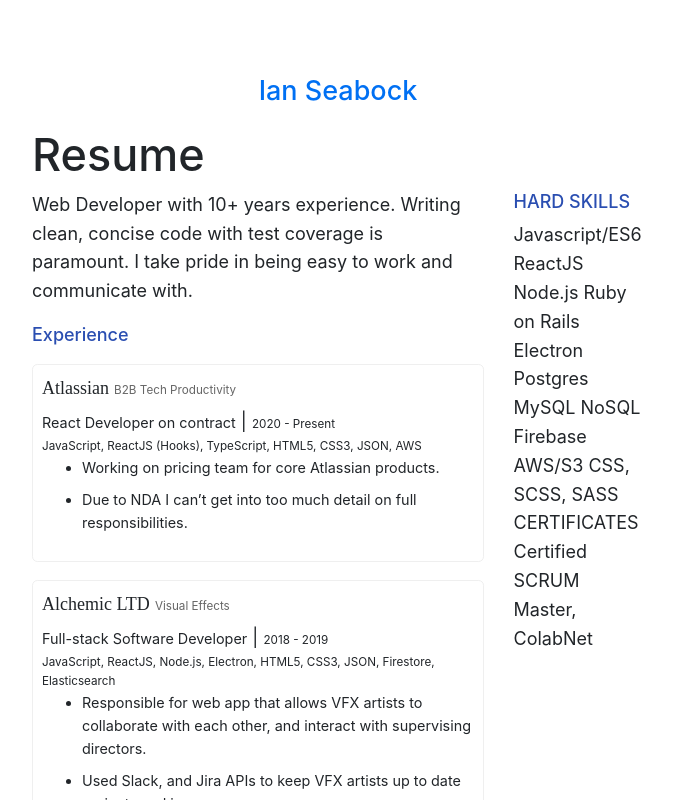
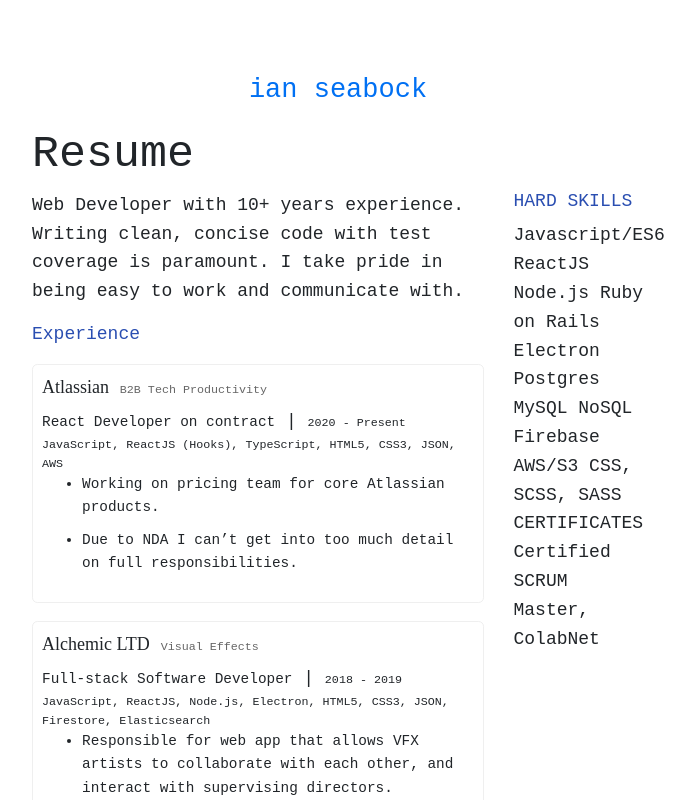
Before and after one commit to iseabock/ianseabock, a Next.js app: page /about/resume in a window 1280 px wide. Shown: the top 800 px of the page, without its empty margins (302-997 px from the left). Built offline with nearby package versions, Linux system fonts and the light colour scheme.

Commit message:
added placeholder first page

```diff
--- a/components/layout.js
+++ b/components/layout.js
@@ -6,7 +6,7 @@ import styles from './layout.module.css';
 import utilStyles from '../styles/utils.module.css';
 import Link from 'next/link';
 
-const name = 'Ian Seabock';
+const name = 'ian seabock';
 export const siteTitle = '"Thinking" outloud';
 
 export default function Layout({ children, home }) {
--- a/styles/globals.scss
+++ b/styles/globals.scss
@@ -4,8 +4,7 @@ html,
 body {
     padding: 0;
     margin: 0;
-    font-family: -apple-system, BlinkMacSystemFont, Segoe UI, Roboto, Oxygen, Ubuntu, Cantarell,
-        Fira Sans, Droid Sans, Helvetica Neue, sans-serif;
+    font-family: 'Courier New', Courier, monospace;
     line-height: 1.6;
     font-size: 18px;
 }
```
Also changed, not shown: pages/index.js (+2 -26 lines).
